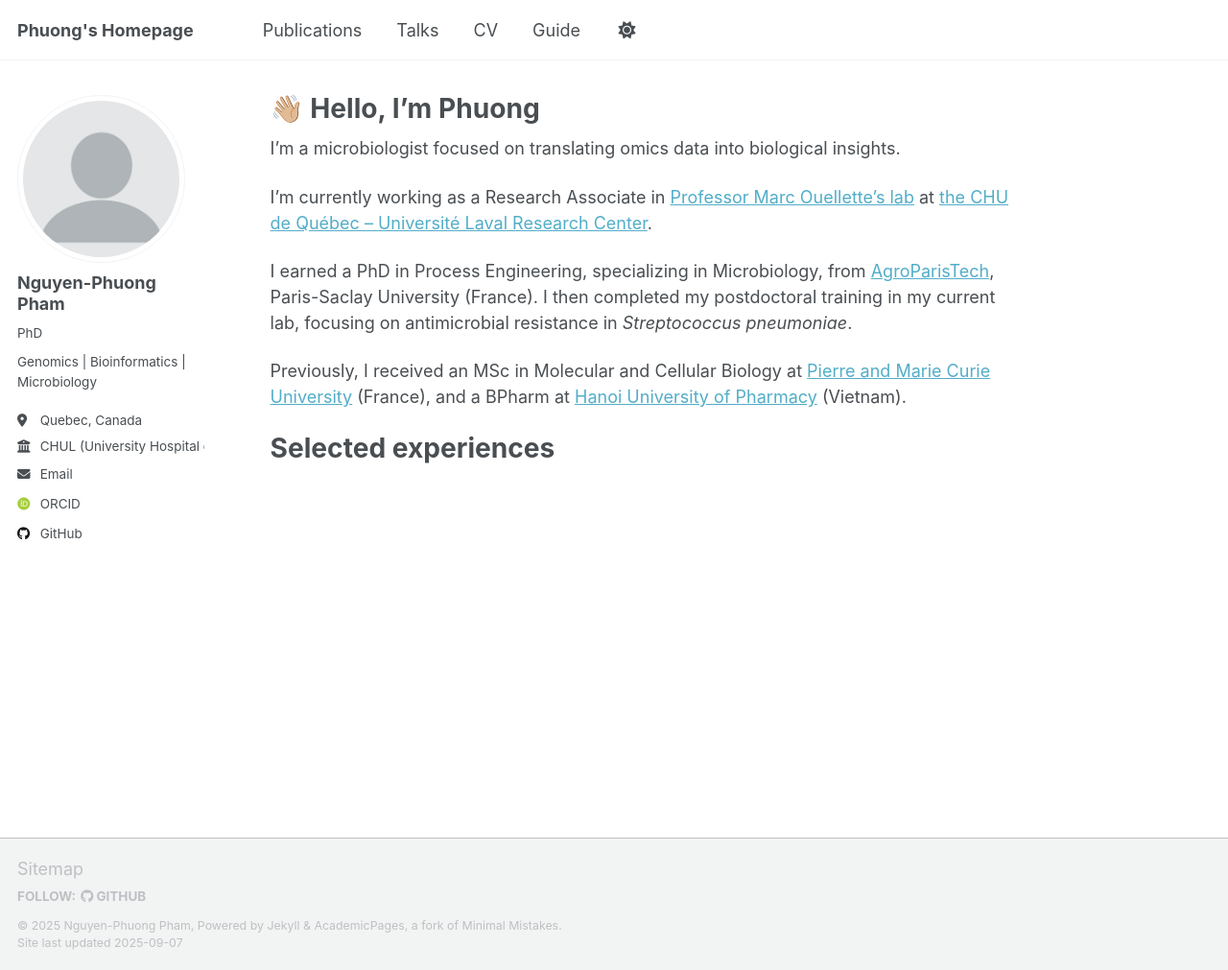
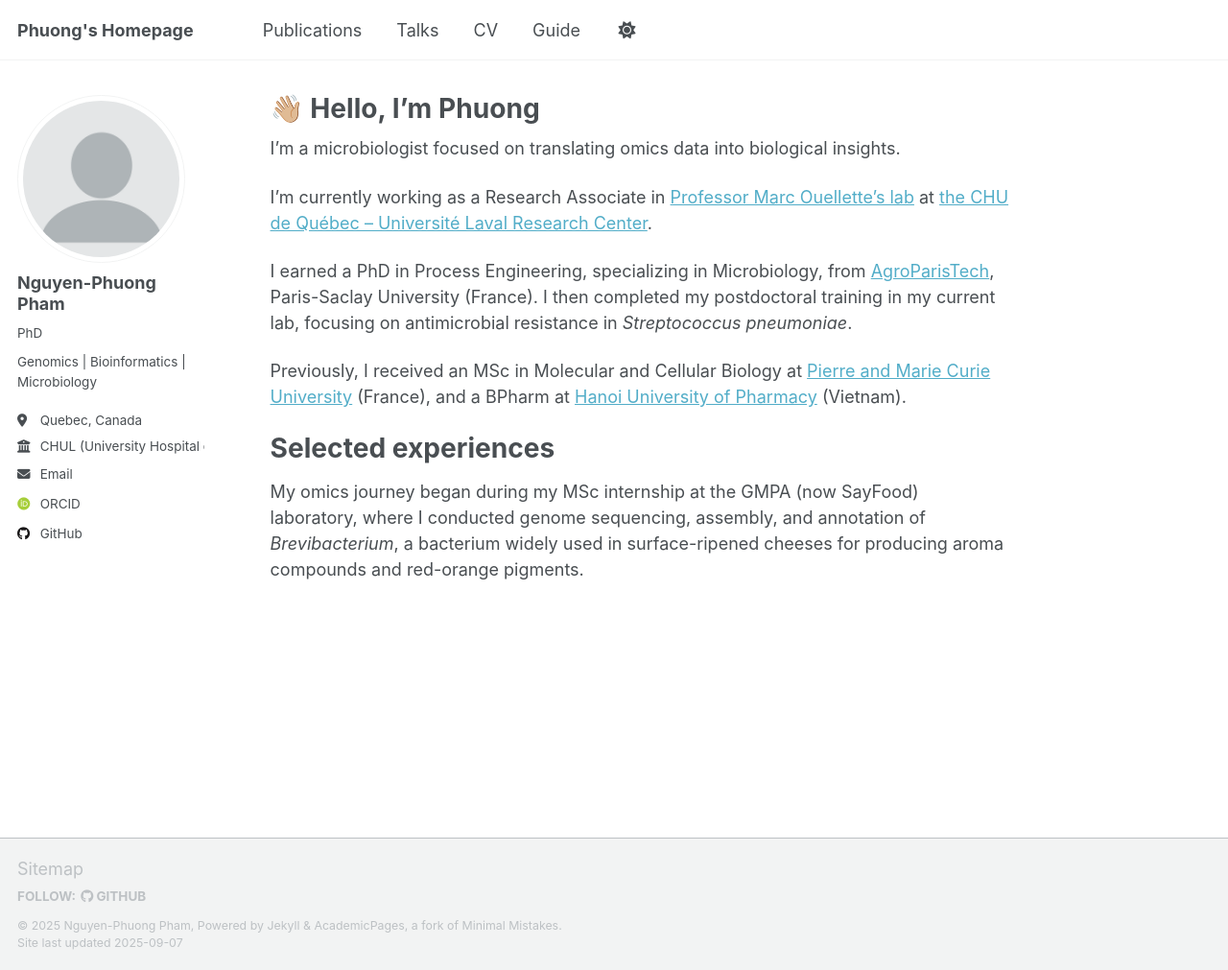
Before and after one commit to phng3001/phng3001.github.io, a Jekyll site: the page built from _pages/about.md, in a window 1280 px wide and 1011 px high. Shown: the whole window at 96% size. Built offline with Jekyll 4.4.1, drawn with Linux system fonts in a browser that asks for light colours; some web fonts are replaced; a script that is not in the unit is left out.

Commit message:
Update about.md

```diff
--- a/_pages/about.md
+++ b/_pages/about.md
@@ -17,3 +17,5 @@ I earned a PhD in Process Engineering, specializing in Microbiology, from [AgroP
 Previously, I received an MSc in Molecular and Cellular Biology at [Pierre and Marie Curie University](https://www.sorbonne-universite.fr/en) (France), and a BPharm at [Hanoi University of Pharmacy](https://www.hup.edu.vn/en) (Vietnam).
 
 # Selected experiences
+
+My omics journey began during my MSc internship at the GMPA (now SayFood) laboratory, where I conducted genome sequencing, assembly, and annotation of *Brevibacterium*, a bacterium widely used in surface-ripened cheeses for producing aroma compounds and red-orange pigments.
```
